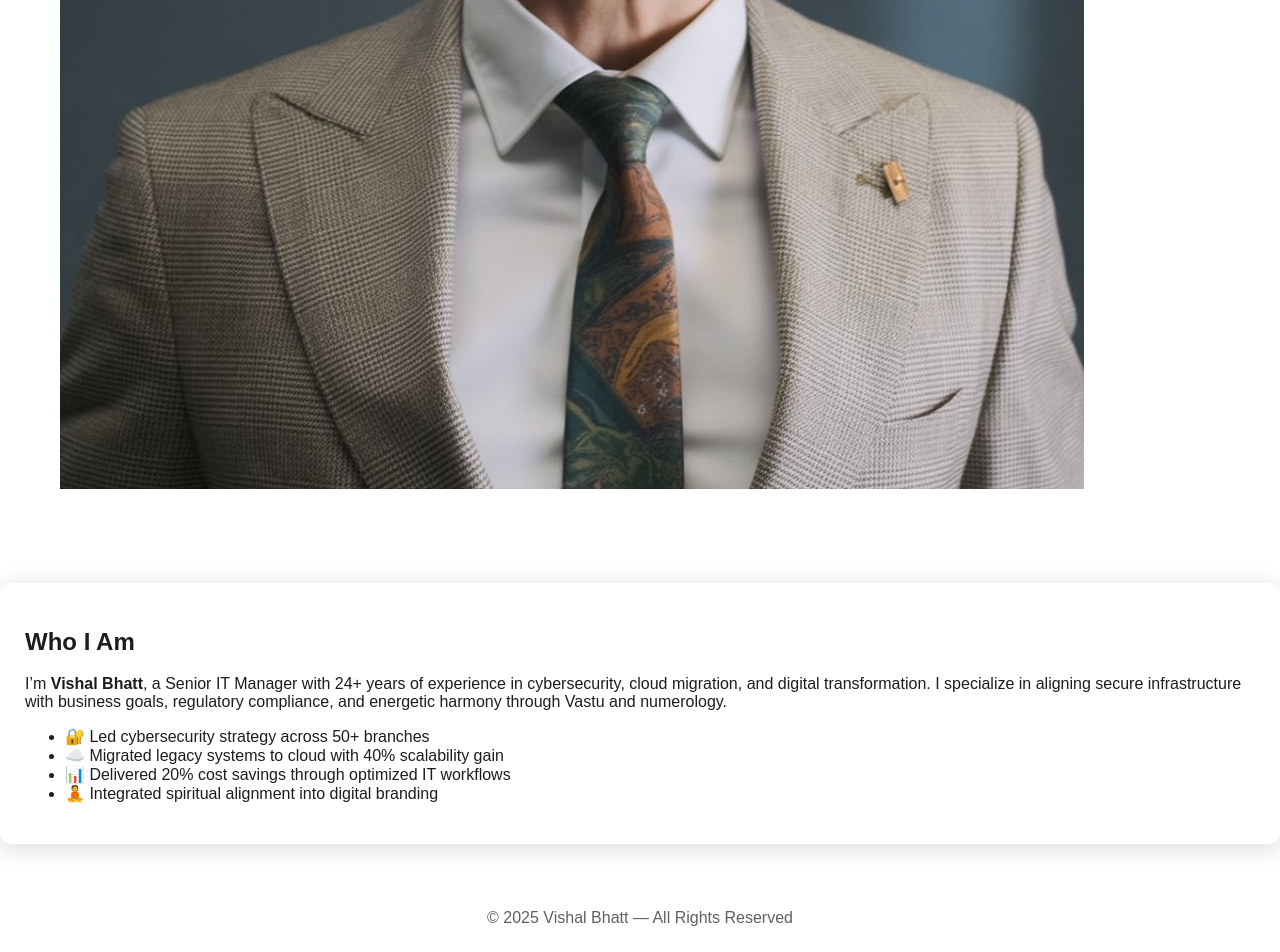
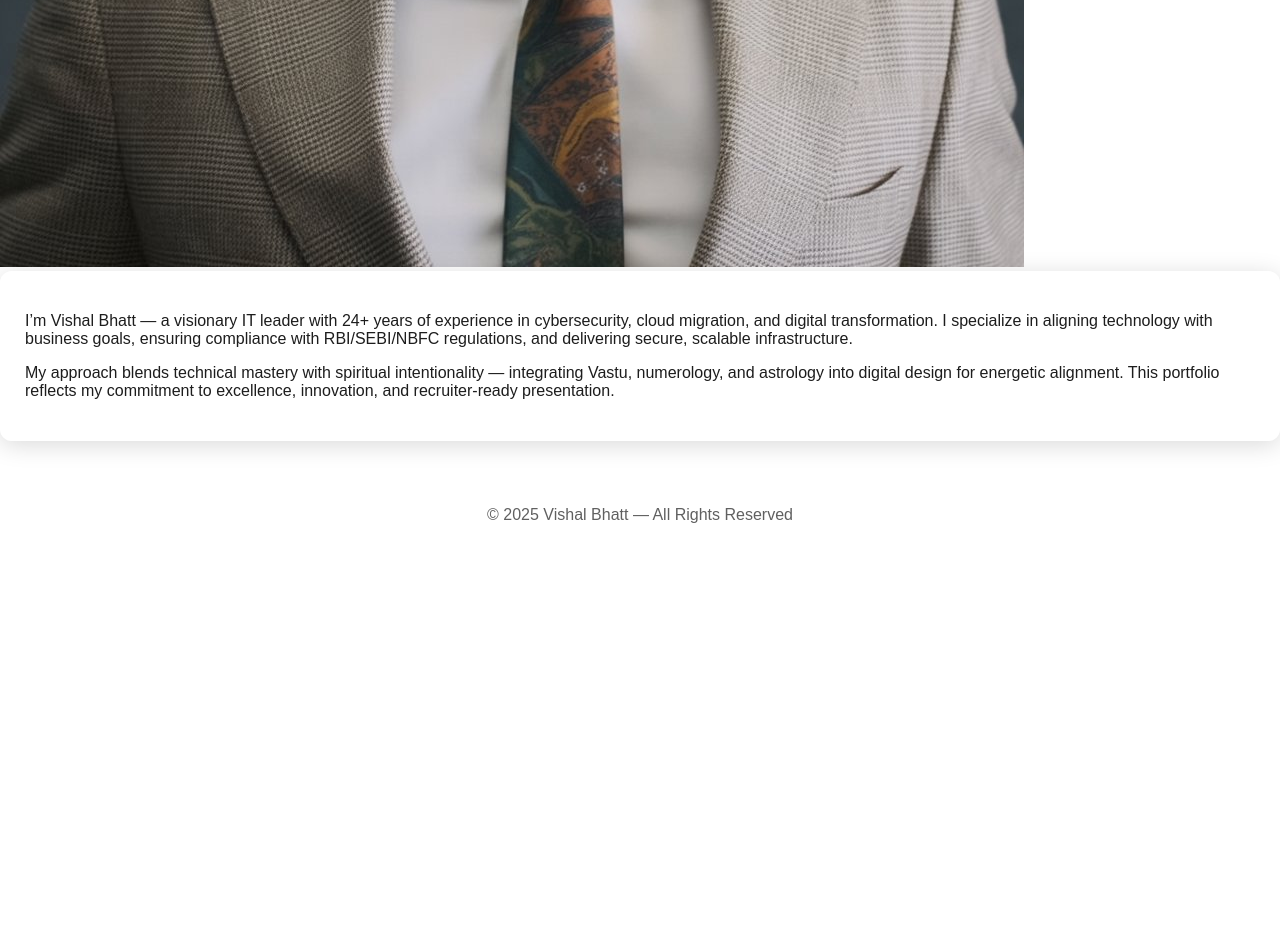
Before and after one commit to veby009/vishal-portfolio, a plain HTML site: page about.html in a window 1280 px wide. Shown: the part 995-1947 px from the top of the page. After the commit the page ends 1544 px from the top, so only its background shows below. Drawn offline with Linux system fonts and the light colour scheme.

Commit message:
Added portrait.jpg and updated about.html

```diff
--- a/about.html
+++ b/about.html
@@ -21,26 +21,23 @@
     <button id="themeToggle" class="theme-toggle">🌙</button>
   </nav>
 
-  <section class="hero-section fade-in">
-    <div class="hero-text">
-      <h1 class="big-title">About Me</h1>
-      <p class="role-title">Vision • Leadership • Transformation</p>
-      <p class="tagline">Empowering secure digital transformation with strategy, compliance, and innovation.</p>
-    </div>
-    <div class="hero-photo-container">
-      <img src="assets/img/portrait.jpg" alt="Vishal Bhatt" class="about-photo" />
-    </div>
+  <section class="glass-card fade-in">
+    <h1 class="big-title">About Me</h1>
+    <p class="tagline">Senior IT Manager • Cybersecurity Strategist • Digital Transformer</p>
   </section>
 
-  <section class="glass-card fade-in">
-    <h2>Who I Am</h2>
-    <p>I’m <strong>Vishal Bhatt</strong>, a Senior IT Manager with 24+ years of experience in cybersecurity, cloud migration, and digital transformation. I specialize in aligning secure infrastructure with business goals, regulatory compliance, and energetic harmony through Vastu and numerology.</p>
-    <ul>
-      <li>🔐 Led cybersecurity strategy across 50+ branches</li>
-      <li>☁️ Migrated legacy systems to cloud with 40% scalability gain</li>
-      <li>📊 Delivered 20% cost savings through optimized IT workflows</li>
-      <li>🧘 Integrated spiritual alignment into digital branding</li>
-    </ul>
+  <section class="about-section fade-in">
+    <div class="about-image">
+      <img src="assets/img/photos/portrait.jpg" alt="Vishal Bhatt Portrait" />
+    </div>
+    <div class="about-text glass-card">
+      <p>
+        I’m Vishal Bhatt — a visionary IT leader with 24+ years of experience in cybersecurity, cloud migration, and digital transformation. I specialize in aligning technology with business goals, ensuring compliance with RBI/SEBI/NBFC regulations, and delivering secure, scalable infrastructure.
+      </p>
+      <p>
+        My approach blends technical mastery with spiritual intentionality — integrating Vastu, numerology, and astrology into digital design for energetic alignment. This portfolio reflects my commitment to excellence, innovation, and recruiter-ready presentation.
+      </p>
+    </div>
   </section>
 
   <footer class="footer">
```
Also changed, not shown: assets/img/photos/portrait.jpg (added).
